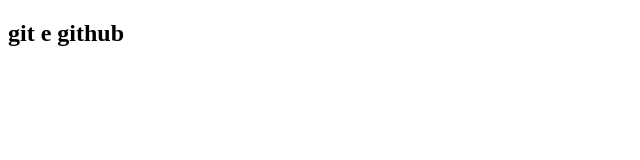
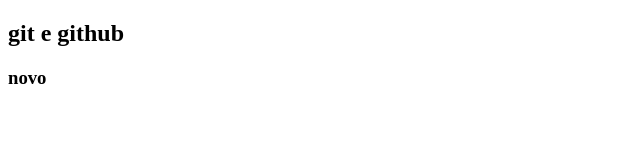
Before and after one commit to Venancio-Sancho/testegit, a plain HTML site: page index.html in a window 1280 px wide. Shown: the full height of the page, 0-640 px from the left. Drawn offline with Linux system fonts and the light colour scheme.

```diff
--- a/index.html
+++ b/index.html
@@ -7,5 +7,6 @@
 </head>
 <body>
     <h2>git e github</h2>
+    <h3> novo </h3>
 </body>
 </html>
```
